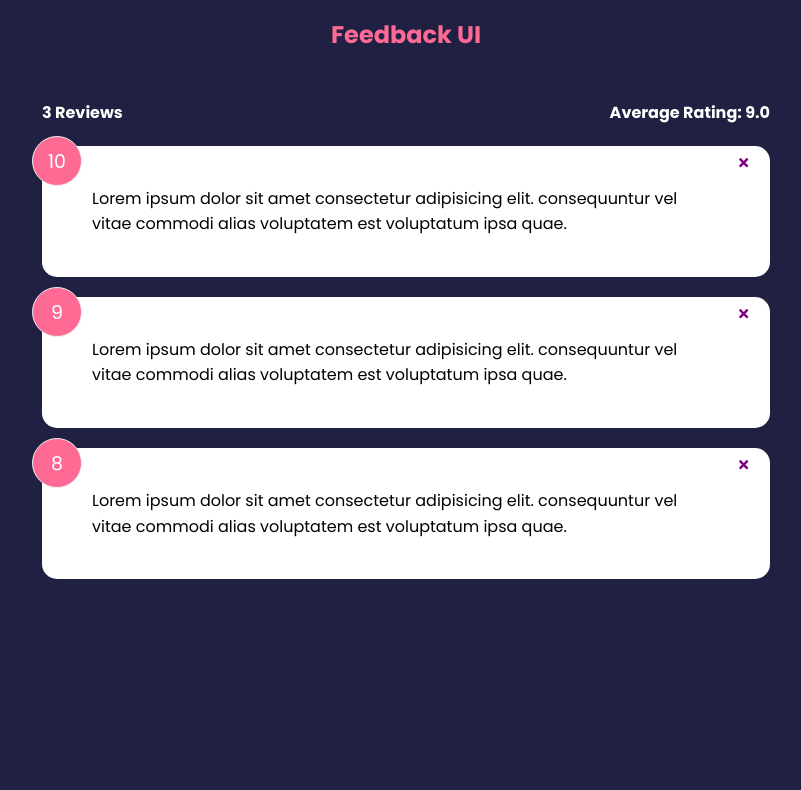
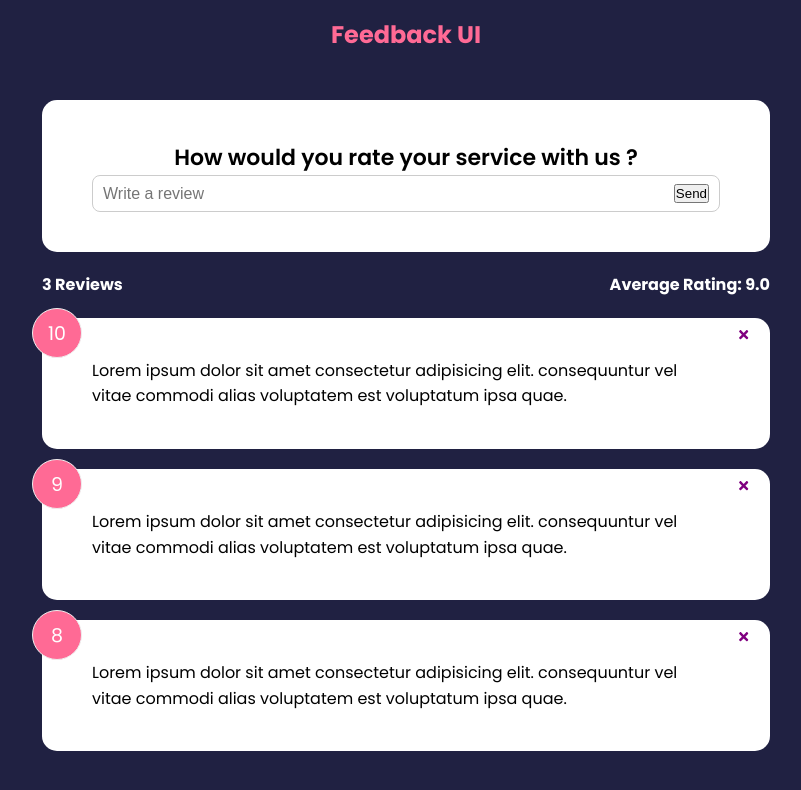
Before and after one commit to lvvNikolas/feed-back-app, a React (Create React App) app: page / in a window 1280 px wide. Shown: the top 790 px of the page, without its empty margins (234-1035 px from the left). Built offline with nearby package versions, Linux system fonts and the light colour scheme.

Commit message:
section 4 lesson 001

```diff
--- a/src/App.js
+++ b/src/App.js
@@ -2,6 +2,7 @@
 import Header from './components/Header'
 import FeedbackList from './components/FeedbackList'
 import FeedbackStats  from './components/FeedbackStats'
+import FeedbackForm from './components/FeedbackForm'
 import FeedbackData from './data/FeedbackData'
 function App(){
     const [feedback, setFeedback] = useState(FeedbackData)
@@ -16,6 +17,7 @@
         <>
         <Header />
         <div className="container">
+        <FeedbackForm />
         <FeedbackStats feedback={feedback}/>
         <FeedbackList feedback={feedback}
         handleDelete={deleteFeedback} />
--- /dev/null
+++ b/src/components/FeedbackForm.jsx
@@ -0,0 +1,24 @@
+import React from 'react'
+import {useState} from 'react'
+import Card from './shared/Card'
+
+function FeedbackForm() {
+    const [text, setText] = useState('')
+    const handleTextChange = (e) => {
+        setText(e.target.value)
+    }
+  return (
+    <Card>
+        <form>
+            <h2>How would you rate your service with us ?</h2>
+            {/* @todo -rating select component */}
+            <div className="input-group">
+                <input onChange={handleTextChange} type='text' placeholder='Write a review' value={text} />
+                <button type="submit">Send</button>
+            </div>
+        </form>
+    </Card>
+  )
+}
+
+export default FeedbackForm
```
